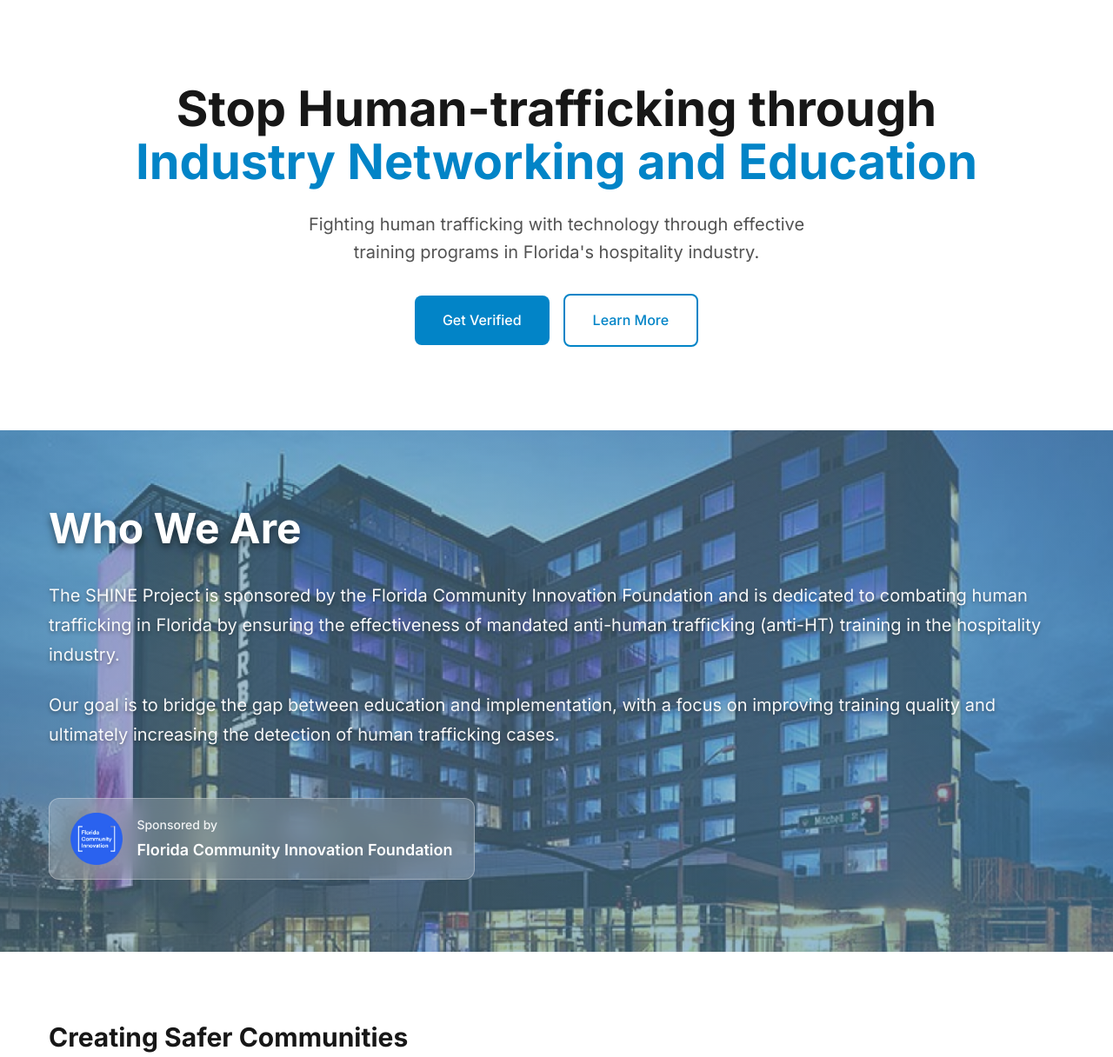
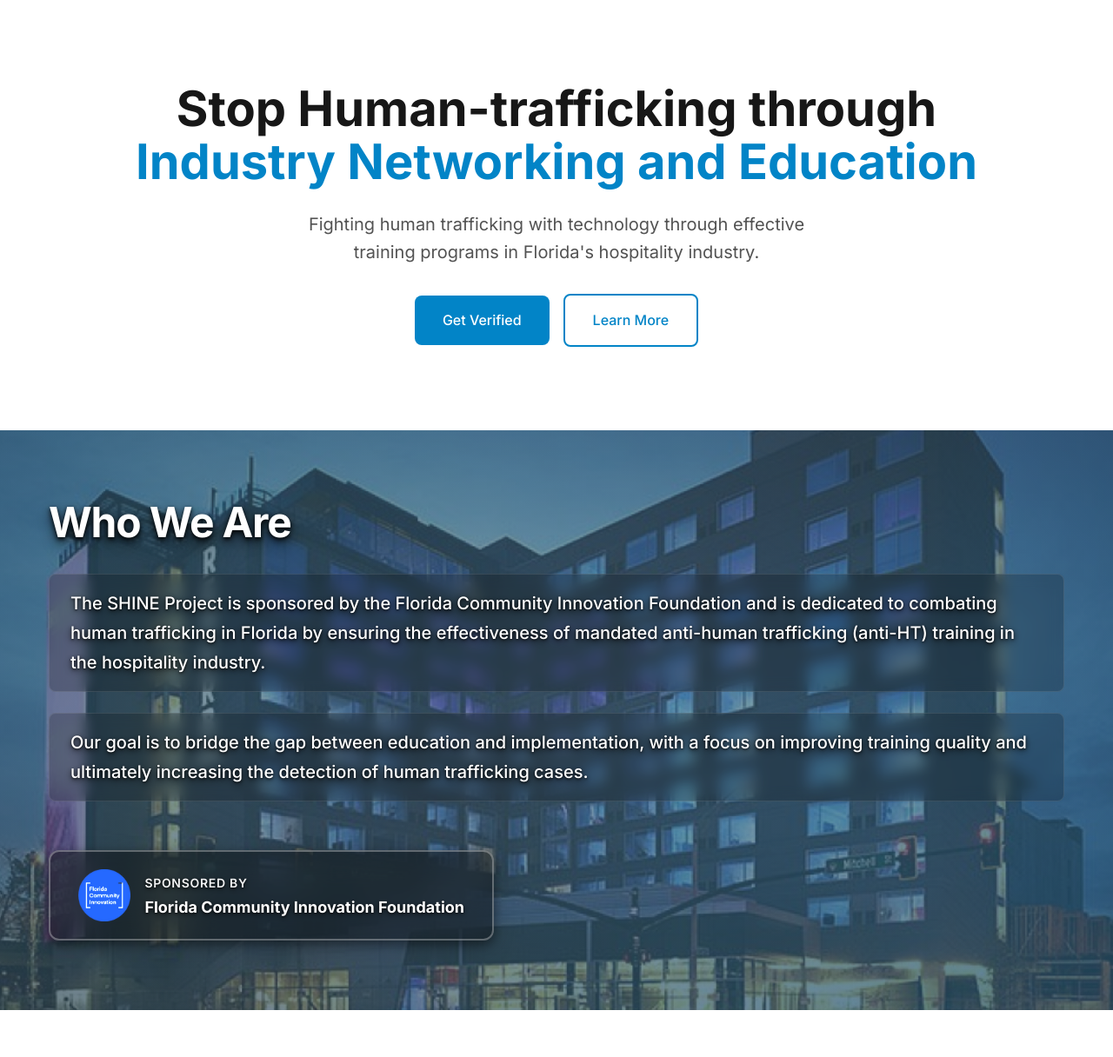
Before and after one commit to Ekuo79/SHINE-copy, a Django app: template home/templates/home/welecome.html in a window 1280 px wide. Shown: the part 76-1292 px from the top of the page at 87% size. Run offline with Django 3.2, Linux system fonts and the light colour scheme; the template is opened without the code that fills it, so the values that code supplies are empty.

Commit message:
Improve Text Readability with Modern Styling

```diff
--- a/home/templates/home/welecome.html
+++ b/home/templates/home/welecome.html
@@ -22,7 +22,7 @@
     <link rel="stylesheet" href="{% static 'css/dark-mode.css' %}">
 
     <style>
-        /* Modern Image Overlay Section */
+        /* Modern Image Overlay Section with Enhanced Text Readability */
         .image-overlay-section {
             position: relative;
             min-height: 600px;
@@ -43,15 +43,29 @@
             right: 0;
             bottom: 0;
             background: linear-gradient(135deg,
-                rgba(7, 89, 133, 0.4) 0%,
-                rgba(12, 74, 110, 0.35) 50%,
-                rgba(3, 105, 161, 0.45) 100%);
+                rgba(7, 89, 133, 0.45) 0%,
+                rgba(12, 74, 110, 0.4) 50%,
+                rgba(3, 105, 161, 0.5) 100%);
             z-index: 1;
+        }
+
+        /* Additional overlay for better text contrast */
+        .image-overlay-section::after {
+            content: '';
+            position: absolute;
+            top: 0;
+            left: 0;
+            right: 0;
+            bottom: 0;
+            background: radial-gradient(ellipse at center,
+                rgba(0, 0, 0, 0.1) 0%,
+                rgba(0, 0, 0, 0.3) 100%);
+            z-index: 2;
         }
 
         .overlay-content {
             position: relative;
-            z-index: 2;
+            z-index: 3;
             color: white;
             max-width: 1200px;
             margin: 0 auto;
@@ -63,56 +77,83 @@
             font-size: 3rem;
             font-weight: 700;
             margin-bottom: var(--space-8);
-            text-shadow: 0 4px 8px rgba(0, 0, 0, 0.5);
+            text-shadow:
+                0 2px 4px rgba(0, 0, 0, 0.8),
+                0 4px 8px rgba(0, 0, 0, 0.6),
+                0 8px 16px rgba(0, 0, 0, 0.4);
+            letter-spacing: -0.025em;
+            line-height: 1.1;
         }
 
         .overlay-content p {
-            color: rgba(255, 255, 255, 0.95);
+            color: white;
             font-size: 1.25rem;
             line-height: 1.7;
             margin-bottom: var(--space-6);
-            text-shadow: 0 2px 4px rgba(0, 0, 0, 0.4);
+            text-shadow:
+                0 1px 3px rgba(0, 0, 0, 0.8),
+                0 2px 6px rgba(0, 0, 0, 0.6),
+                0 4px 12px rgba(0, 0, 0, 0.4);
+            font-weight: 500;
+            background: rgba(0, 0, 0, 0.2);
+            padding: var(--space-4) var(--space-6);
+            border-radius: var(--radius-lg);
+            backdrop-filter: blur(8px);
+            border: 1px solid rgba(255, 255, 255, 0.1);
         }
 
         .sponsor-badge {
             display: inline-flex;
             align-items: center;
             gap: var(--space-4);
-            background: rgba(255, 255, 255, 0.2);
-            backdrop-filter: blur(15px);
-            border: 1px solid rgba(255, 255, 255, 0.3);
+            background: rgba(0, 0, 0, 0.4);
+            backdrop-filter: blur(20px);
+            border: 2px solid rgba(255, 255, 255, 0.3);
             border-radius: var(--radius-xl);
-            padding: var(--space-4) var(--space-6);
+            padding: var(--space-5) var(--space-8);
             margin-top: var(--space-8);
             transition: all var(--transition-normal);
+            box-shadow:
+                0 4px 12px rgba(0, 0, 0, 0.4),
+                0 8px 24px rgba(0, 0, 0, 0.2);
         }
 
         .sponsor-badge:hover {
-            background: rgba(255, 255, 255, 0.25);
-            transform: translateY(-2px);
-            box-shadow: 0 8px 25px rgba(0, 0, 0, 0.3);
+            background: rgba(0, 0, 0, 0.5);
+            transform: translateY(-3px);
+            box-shadow:
+                0 8px 25px rgba(0, 0, 0, 0.5),
+                0 16px 40px rgba(0, 0, 0, 0.3);
+            border-color: rgba(255, 255, 255, 0.4);
         }
 
         .sponsor-badge img {
             height: 60px;
             width: auto;
-            filter: brightness(1.1);
+            filter: brightness(1.2) contrast(1.1);
+            border-radius: var(--radius-md);
         }
 
         .sponsor-text {
             color: white;
+            text-shadow:
+                0 1px 3px rgba(0, 0, 0, 0.8),
+                0 2px 6px rgba(0, 0, 0, 0.6);
         }
 
         .sponsor-text .label {
             font-size: 0.875rem;
-            font-weight: 500;
-            opacity: 0.9;
+            font-weight: 600;
+            opacity: 0.95;
             margin-bottom: var(--space-1);
+            text-transform: uppercase;
+            letter-spacing: 0.05em;
         }
 
         .sponsor-text .name {
             font-size: 1.125rem;
-            font-weight: 600;
+            font-weight: 700;
+            line-height: 1.3;
         }
 
         /* Responsive Design */
@@ -133,12 +174,18 @@
 
             .overlay-content p {
                 font-size: 1.125rem;
+                padding: var(--space-3) var(--space-4);
             }
 
             .sponsor-badge {
                 flex-direction: column;
                 text-align: center;
                 gap: var(--space-3);
+                padding: var(--space-4) var(--space-6);
+            }
+
+            .sponsor-badge img {
+                height: 50px;
             }
         }
 
@@ -150,13 +197,25 @@
                 rgba(51, 65, 85, 0.65) 100%);
         }
 
+        [data-theme="dark"] .image-overlay-section::after {
+            background: radial-gradient(ellipse at center,
+                rgba(0, 0, 0, 0.2) 0%,
+                rgba(0, 0, 0, 0.4) 100%);
+        }
+
+        [data-theme="dark"] .overlay-content p {
+            background: rgba(15, 23, 42, 0.4);
+            border-color: rgba(255, 255, 255, 0.15);
+        }
+
         [data-theme="dark"] .sponsor-badge {
-            background: rgba(15, 23, 42, 0.7);
-            border-color: rgba(255, 255, 255, 0.2);
+            background: rgba(15, 23, 42, 0.6);
+            border-color: rgba(255, 255, 255, 0.25);
         }
 
         [data-theme="dark"] .sponsor-badge:hover {
-            background: rgba(15, 23, 42, 0.8);
+            background: rgba(15, 23, 42, 0.7);
+            border-color: rgba(255, 255, 255, 0.35);
         }
     </style>
 </head>
```
